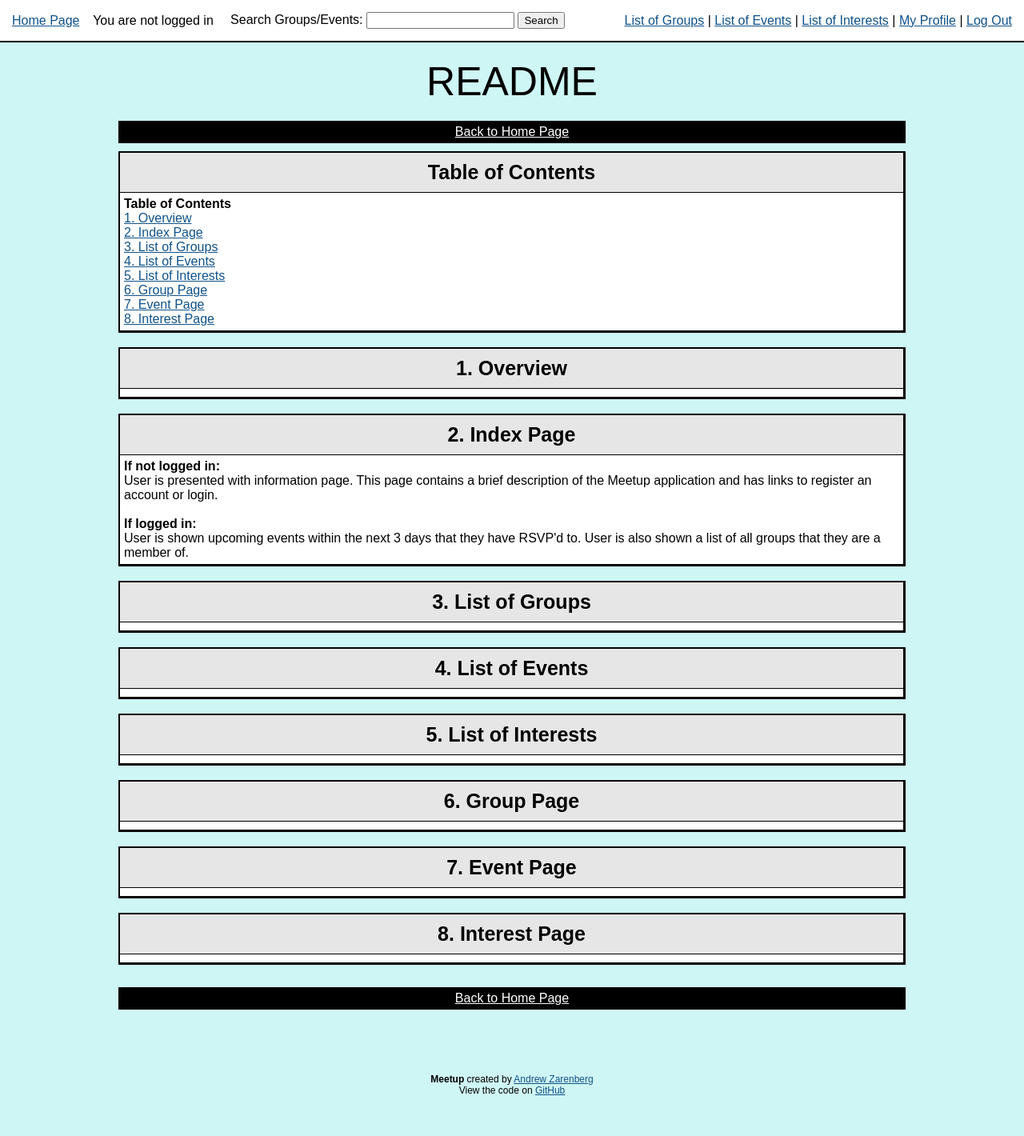
After one commit to Andrew-Zarenberg/Meetup, a PHP site: page /readme.php in a window 1280 px wide. The commit adds this page. Shown: the whole page at 80% size. Run offline with PHP 8.4, Linux system fonts and the light colour scheme; lists and menus that the app fills with data are empty.

Commit message:
added readme page

```diff
--- a/body_footer.php
+++ b/body_footer.php
@@ -2,7 +2,8 @@
 
 </div>
 <div id="footer">
-	<strong>Meetup</strong> created by <a href="http://github.com/Andrew-Zarenberg" target="_blank">Andrew Zarenberg</a>
+	<strong>Meetup</strong> created by <a href="http://github.com/Andrew-Zarenberg" target="_blank">Andrew Zarenberg</a><br />
+	View the code on <a href="https://github.com/Andrew-Zarenberg/Meetup" target="_blank">GitHub</a>
 </div>
 
 <script type="text/javascript">
--- a/header.php
+++ b/header.php
@@ -84,9 +84,10 @@ th.table_header {
 }
 
 #footer {
-	font-size:11px;
+	font-size:12px;
 	text-align:center;
 	margin-top:50px;
+	margin-bottom:50px;
 }
 
 div.success {
--- /dev/null
+++ b/readme.php
@@ -0,0 +1,100 @@
+<?php include("include.php"); ?>
+
+<?php
+	$actions = '<div class="actions"><a href="index.php">Back to Home Page</a></div>';
+?>
+
+<html>
+	<head>
+
+		<title>README</title>
+		<?php include("header.php"); ?>
+
+	</head>
+	<body>
+		<?php include("body_header.php"); ?>
+
+		<div id="title">README</div>
+
+		<?php print_errors($error, $success); ?>
+		<?php echo $actions; ?>
+
+		<table cellspacing="0">
+			<tr><th class="table_header">Table of Contents</th></tr>
+			<tr><td>
+				<strong>Table of Contents</strong><br />
+				<a href="#tab1">1. Overview</a><br />
+				<a href="#tab2">2. Index Page</a><br />
+				<a href="#tab3">3. List of Groups</a><br />
+				<a href="#tab4">4. List of Events</a><br />
+				<a href="#tab5">5. List of Interests</a><br />
+				<a href="#tab6">6. Group Page</a><br />
+				<a href="#tab7">7. Event Page</a><br />
+				<a href="#tab8">8. Interest Page</a>
+			</td></tr>
+		</table><br />
+
+		<table cellspacing="0">
+			<tr><th class="table_header" id="tab1">1. Overview</th></tr>
+			<tr><td>
+
+			</tr></td>
+		</table><br />
+
+		<table cellspacing="0">
+			<tr><th class="table_header" id="tab2">2. Index Page</th></tr>
+			<tr><td>
+				<strong>If not logged in:</strong><br />
+				User is presented with information page.  This page contains a brief description of the Meetup application and has links to register an account or login.
+				<br /><br />
+				<strong>If logged in:</strong><br />
+				User is shown upcoming events within the next 3 days that they have RSVP'd to.  User is also shown a list of all groups that they are a member of.
+			</td></tr>
+		</table><br />
+
+		<table cellspacing="0">
+			<tr><th class="table_header" id="tab3">3. List of Groups</th></tr>
+			<tr><td>
+
+			</tr></td>
+		</table><br />
+
+		<table cellspacing="0">
+			<tr><th class="table_header" id="tab4">4. List of Events</th></tr>
+			<tr><td>
+
+			</tr></td>
+		</table><br />
+
+		<table cellspacing="0">
+			<tr><th class="table_header" id="tab5">5. List of Interests</th></tr>
+			<tr><td>
+
+			</tr></td>
+		</table><br />
+
+		<table cellspacing="0">
+			<tr><th class="table_header" id="tab6">6. Group Page</th></tr>
+			<tr><td>
+
+			</tr></td>
+		</table><br />
+
+		<table cellspacing="0">
+			<tr><th class="table_header" id="tab7">7. Event Page</th></tr>
+			<tr><td>
+
+			</tr></td>
+		</table><br />
+
+		<table cellspacing="0">
+			<tr><th class="table_header" id="tab8">8. Interest Page</th></tr>
+			<tr><td>
+
+			</tr></td>
+		</table><br />
+
+		<?php echo $actions; ?>
+		<?php include("body_footer.php"); ?>
+	</body>
+</html>
```
Also changed, not shown: index.php (+37 -0 lines).
